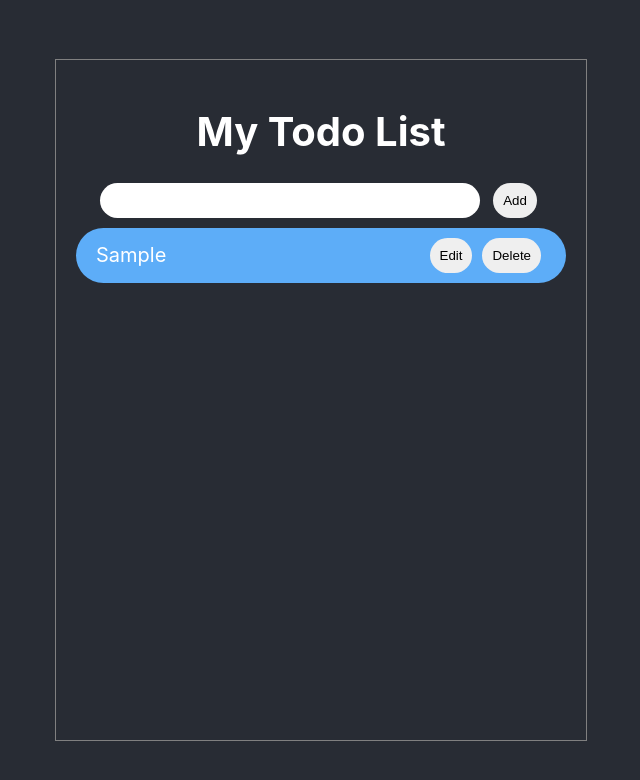
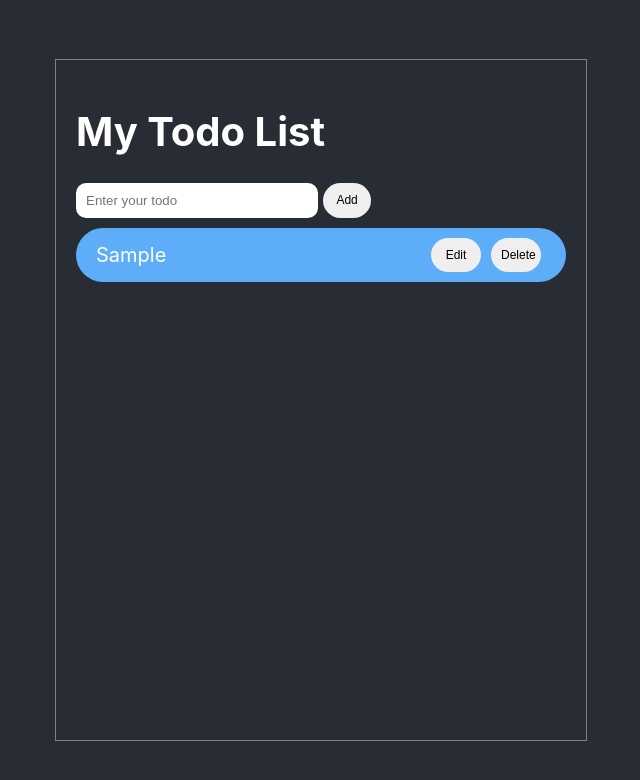
Before and after one commit to agunanathan/geethutodo, a React (Create React App) app: page / in a window 1280 px wide. Both pictures are taken after typing "Sample" into the empty fields and a click on the button "Add". Shown: the top 780 px of the page, without its empty margins (319-959 px from the left). Built offline with nearby package versions, Linux system fonts and the light colour scheme.

Commit message:
updated the code with container  modal component

```diff
--- a/src/App.css
+++ b/src/App.css
@@ -21,13 +21,13 @@
 .todoForm{
 display: flex;
 justify-content: space-around;
-width: 450px;
+width: 300px;
 }
 
 input{
   width: 80%;
   padding: 10px;
-  border-radius: 20px;
+  border-radius: 10px;
   border: none;
 }
 button{
@@ -56,3 +56,38 @@ button{
   flex: 1;
 
 }
+.modal {
+  position: fixed;
+  z-index: 1;
+  left: 0;
+  top: 0;
+  width: 100%;
+  height: 100%;
+  overflow: auto;
+  background-color: #fefefe;
+}
+
+.modal .modal-content {
+  background-color: #282c34;
+  margin: 100px auto;
+  padding: 20px;
+  border: 1px solid #888;
+  width: 600px;
+  min-height: 300px;
+  border-radius: 20px;
+
+}
+.modal .modal-content form{
+  margin: 20px auto;
+}
+
+@media (min-width: 768px) {
+  .container .App .todoForm .allToDo .singleToDo .modal .modal-content .toDoText{
+    width: 200px;
+  }
+  button{
+    width: 50px;
+    font-size: 12px;
+  }
+
+}
--- a/src/App.js
+++ b/src/App.js
@@ -1,72 +1,16 @@
-import React, { useState } from 'react'
+import React, { useState } from "react";
+import TodoForm from "./container/TodoForm";
 
-import "./App.css"
+import "./App.css";
 
 const App = () => {
-
-  const[todo, setTodo] = useState("");
-  const[todos, setTodos] = useState([]);
-  const[editId, setEditId] = useState(0);
-
-  const handleSubmit = (e) => {
-
-    e.preventDefault();
-
-    if (editId) {
-      const editTodo = todos.find((i) => i.id === editId);
-      const updatedTodos = todos.map((t)=>
-        t.id === editTodo.id
-        ? (t = { id: t.id, todo })
-        : { id: t.id, todo: t.todo} );
-
-        setTodos(updatedTodos);
-        setEditId(0);
-        setTodo("");
-        return;
-    }
-    if (todo !== "") {
-      setTodos([{id: `${todo} - ${Date.now()}` , todo }, ...todos]) //date.now will produces unique number by give current time in millisecond
-      setTodo("");
-    }
-  };
-
-  const handleDelete = (id) => {
-    const delTodo = todos.filter((to) => to.id !== id);
-    setTodos ([...delTodo]);
-  };
-
-  const handleEdit = (id) => {
-    const editTodo = todos.find((i) => i.id === id);
-    setTodo(editTodo.todo);
-    setEditId(id);
-  }
-
   return (
-  <div className = "App">
-  <div className= "container">
-     <h1>My Todo List </h1>
-     <form className= "todoForm" onSubmit={handleSubmit}>
-       <input type= "text" value={todo} onChange={(e) => setTodo(e.target.value)}/>
-
-       <button type= "submit"> {editId?"Edit" : "Add"}</button>
-     </form>
-
-     <ul className= "allToDo">
-      {
-        todos.map((t) => (
-        <li className = "singleToDo">
-        <span className= "toDoText" key={t.id}>{t.todo} </span>
-        <button onClick={() => handleEdit(t.id)}> Edit</button>
-        <button onClick={() => handleDelete(t.id)}> Delete</button>
-        </li>
-        ))
-      }
-     </ul>
-
-  </div>
+    <div className="App">
+      <div className="container">
+        <TodoForm />
+      </div>
     </div>
   );
+};
 
-}
-
-export default App
+export default App;
--- /dev/null
+++ b/src/components/Modal.js
@@ -0,0 +1,11 @@
+import React from "react";
+
+const Modal = ({ children }) => {
+  return (<div className='modal'>
+      <div className='modal-content'>
+          {children}
+      </div>
+  </div>)
+}
+
+export default Modal
--- /dev/null
+++ b/src/container/TodoForm.js
@@ -0,0 +1,88 @@
+import React, {useState} from 'react'
+import Modal from '../components/Modal'
+
+
+const TodoForm = () => {
+
+  const[todo, setTodo] = useState("");
+  const[todos, setTodos] = useState([]);
+  const [isModalVisible, setModalVisible] = useState(false);
+  const[editId, setEditId] = useState(0);
+
+  const handleEdit = (selectedTodoId) => {
+    setModalVisible(true);
+    const selectedTodoObject = todos.find((item) => item.id === selectedTodoId);
+    setTodo(selectedTodoObject.todo);
+    setEditId(selectedTodoId);
+  }
+  const handleUpdate = (e) =>{
+
+    e.preventDefault();
+
+      const updatedTodos = todos.map((item)=>item.id===editId ? {id: todo.id, todo} :item);
+      /* {
+
+        if(item.id === editId){// Found the object to be edited from the array
+          return({id: todo.id, todo}); // Setting the new value to todo - todo:todo
+        }else{// rest of all the objects in the array
+          return item;// returning the existing object from todos array
+        }
+      })*/
+
+
+        setTodos(updatedTodos);
+        setEditId(0);
+        setTodo("");
+        setModalVisible(false);
+
+  }
+  const handleAdd = (e) => {
+
+    e.preventDefault();
+
+    // Adding a new Todo
+    if (todo !== "") {
+      setTodos([{id: `todo-${Date.now()}` , todo }, ...todos]) //date.now will produces unique number by give current time in millisecond
+      setTodo("");
+    }
+  };
+
+  const handleDelete = (id) => {
+    const delTodo = todos.filter((to) => to.id !== id);
+    setTodos ([...delTodo]);
+  };
+
+  return (
+    <div><h1>My Todo List </h1>
+    <form className= "todoForm" onSubmit={handleAdd}>
+       <input type= "text" placeholder='Enter your todo'  value={todo} onChange={(e) => setTodo(e.target.value)} />
+
+       <button type= "submit"> {false? "Edit" : "Add"}</button>
+     </form>
+     <ul className= "allToDo">
+      {
+        todos.map((item) => (
+        <li className = "singleToDo">
+        <span className= "toDoText" key={item.id}>{item.todo} </span>
+        <button onClick={() => handleEdit(item.id)}> Edit</button>
+        <button onClick={() => handleDelete(item.id)}> Delete</button>
+        </li>
+        ))
+      }
+     </ul>
+     {isModalVisible &&
+     <Modal>
+         <form className= "todoForm" onSubmit={handleUpdate}>
+       <input type= "text" placeholder='Enter your todo'  value={todo} onChange={(e) => setTodo(e.target.value)} />
+
+       <button type= "submit"> Update</button>
+       <button type= "button" onClick={()=>setModalVisible(false)}> Cancel</button>
+     </form>
+       </Modal>
+     }
+
+     </div>
+  )
+}
+
+export default TodoForm
```
Also changed, not shown: src/App copy.js (added, +72 -0 lines), 1 other file (tests, documents, lock files or other folders).
